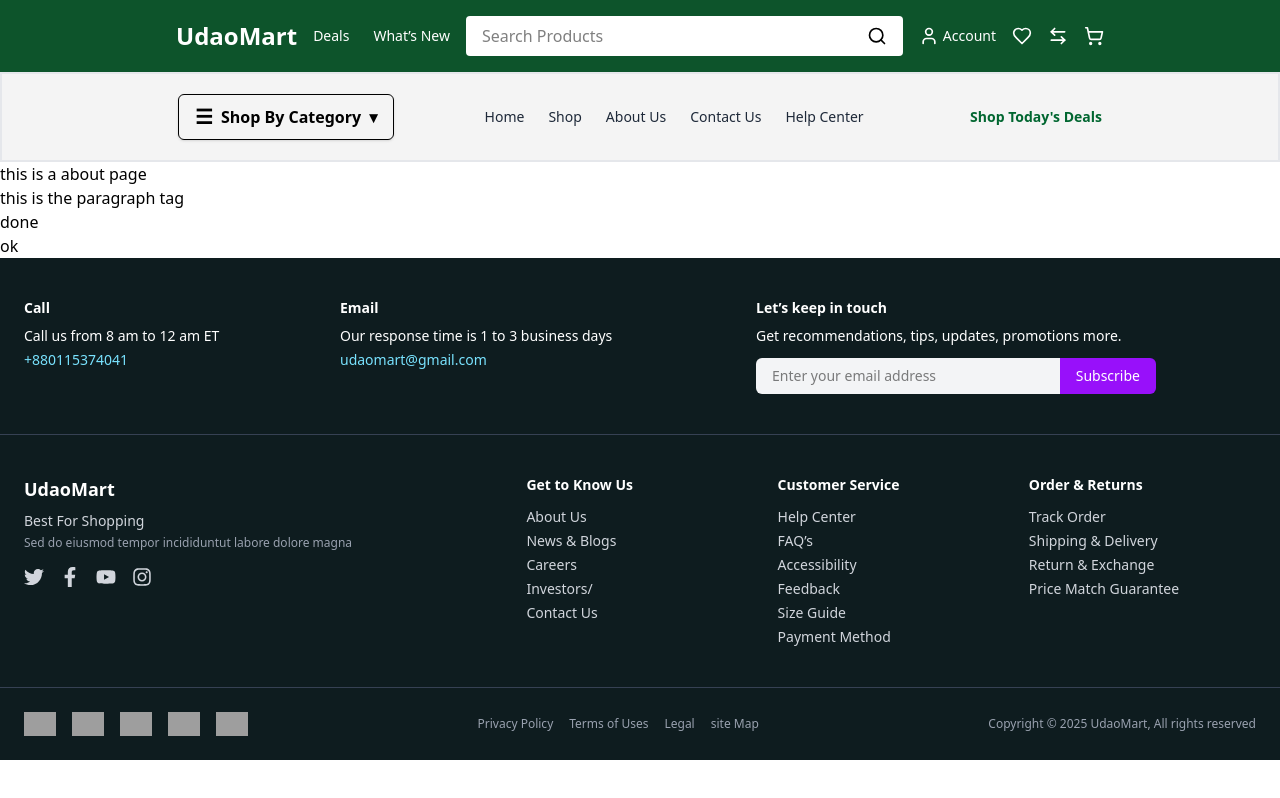
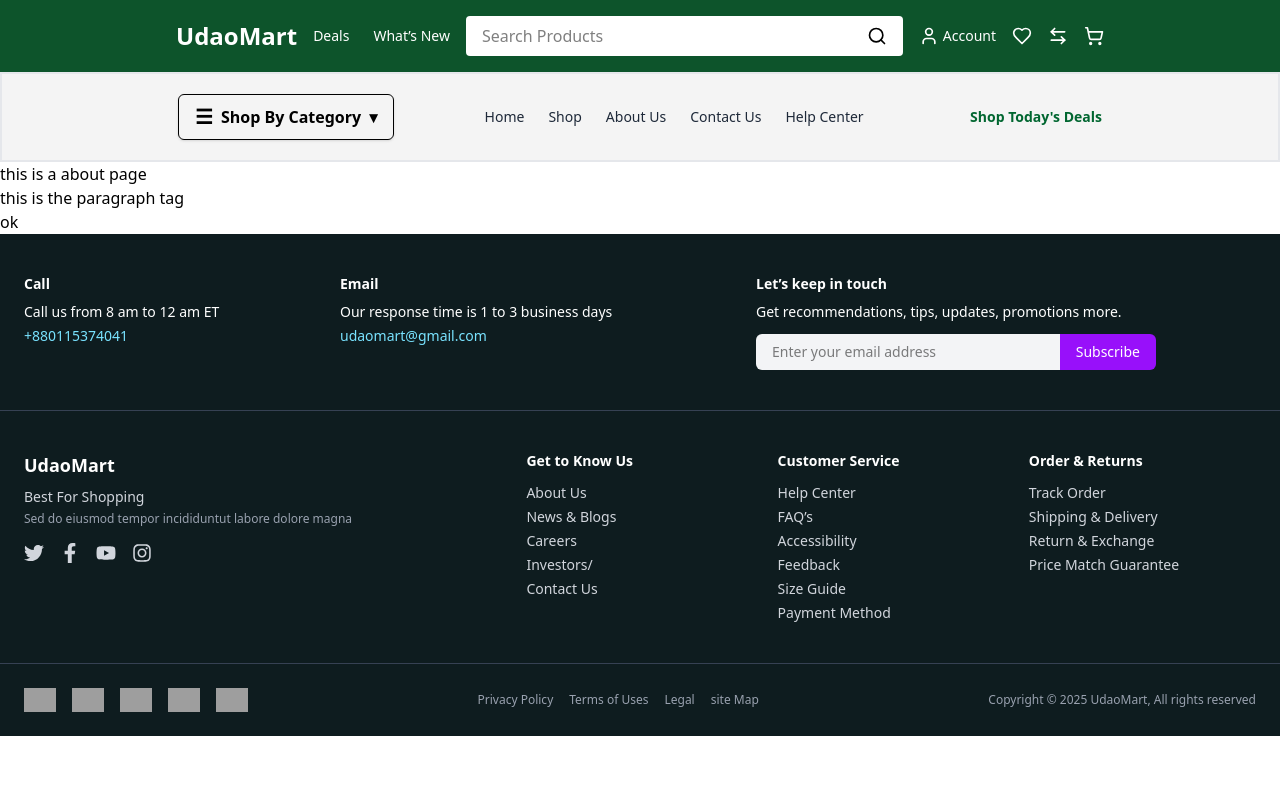
Before and after one commit to MShahdat/Multi-Vendor_Ecommerce_Website, a React (Vite) app: page /about-us in a window 1280 px wide. Built offline with nearby package versions, Linux system fonts and the light colour scheme; grey boxes are pictures that could not be loaded.

Commit message:
Update AboutUs.jsx

```diff
--- a/src/Pages/AboutUs.jsx
+++ b/src/Pages/AboutUs.jsx
@@ -10,7 +10,6 @@ const AboutUs = () => {
             <NavBar></NavBar>
             <h1>this is a about page</h1>
             <p>this is the paragraph tag</p>
-            <p>done</p>
             <p>ok</p>
             <Footer></Footer>
         </div>
```
